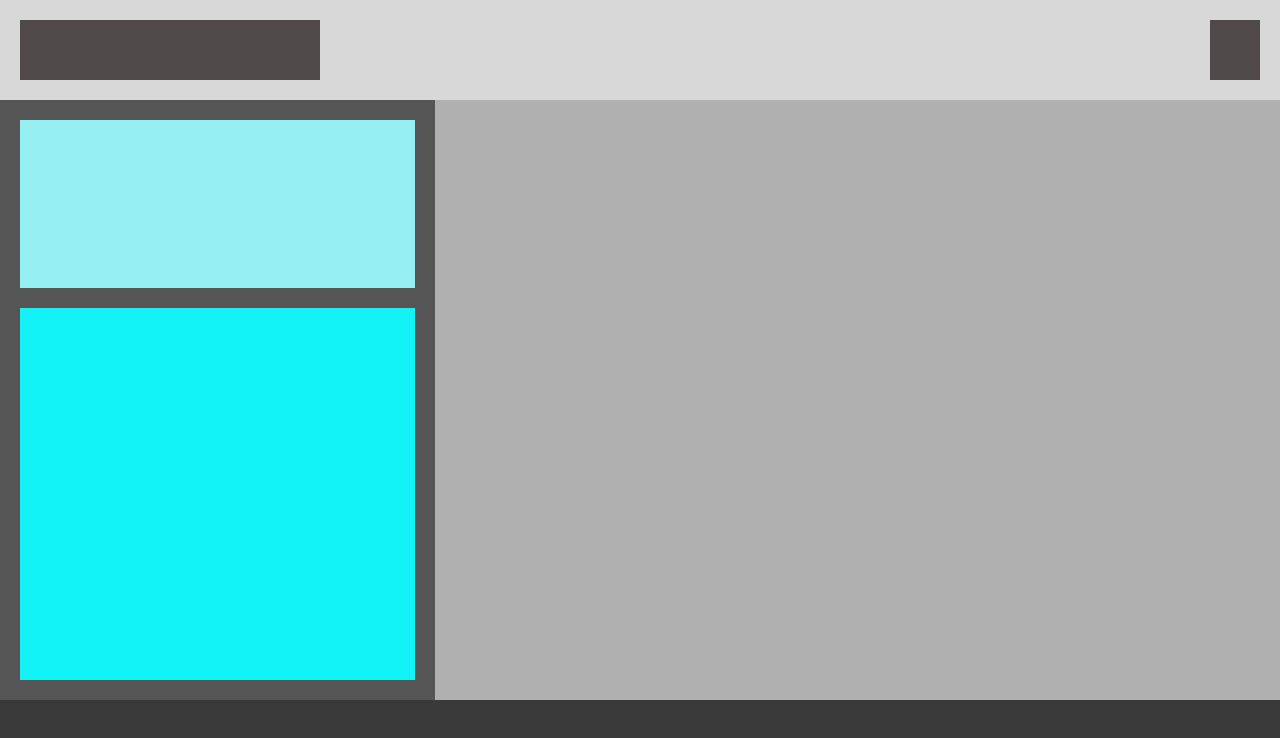
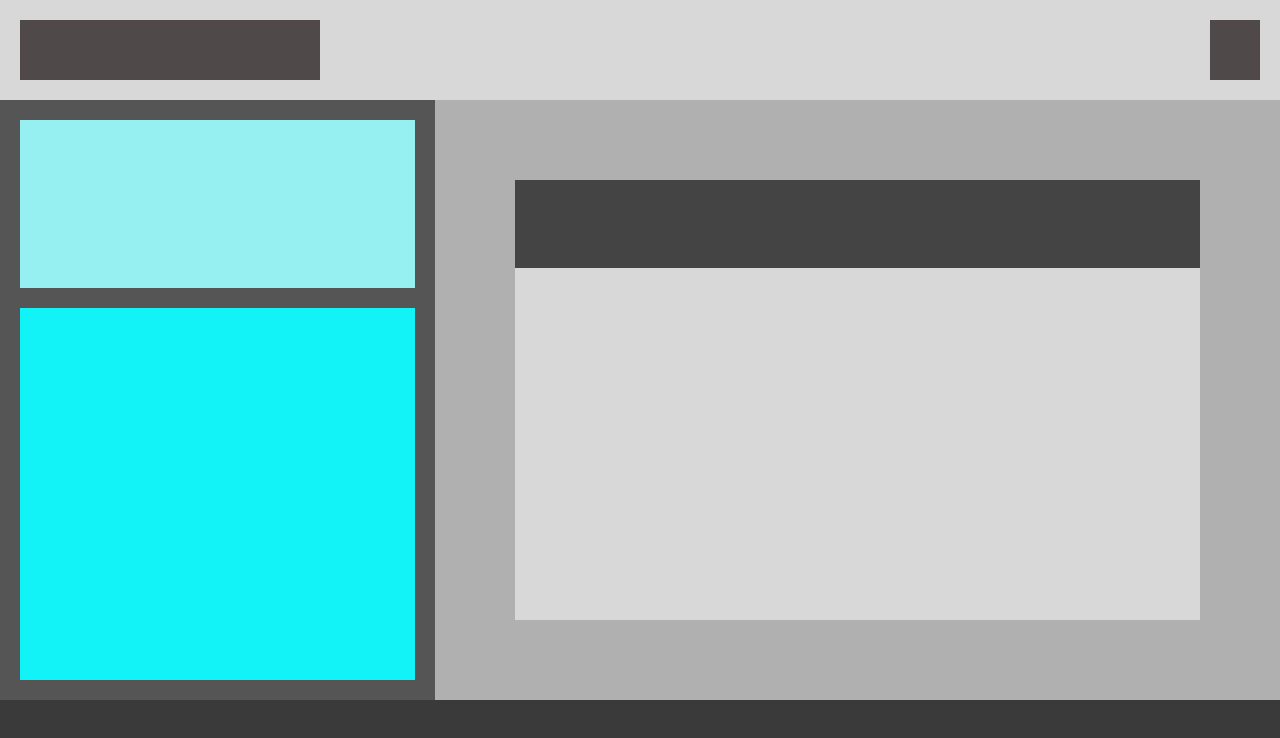
Before and after one commit to JaclynShahan/CSS-Things, a plain HTML site: page level-1/index.html in a window 1280 px wide. Drawn offline with Linux system fonts and the light colour scheme.

Commit message:
finished step 3

```diff
--- a/level-1/step-3/step-3.css
+++ b/level-1/step-3/step-3.css
@@ -1,17 +1,26 @@
 /* Step-3 You can assign padding to all sides of a container by using the padding shorthand property. */
 
 .content-mid {
-
+padding: 80px;
 }
 
 .content-mid-header {
   background: #444;
+  width: auto;
+  height: 20%;
 }
 
 .content-container {
+  width: auto;
+  height: 100%;
 
 }
 
 .content {
   background: #D8D8D8;
+  width: auto;
+  height: 80%;
+  text-align: center;
+  padding: 20px;
+
 }
```
